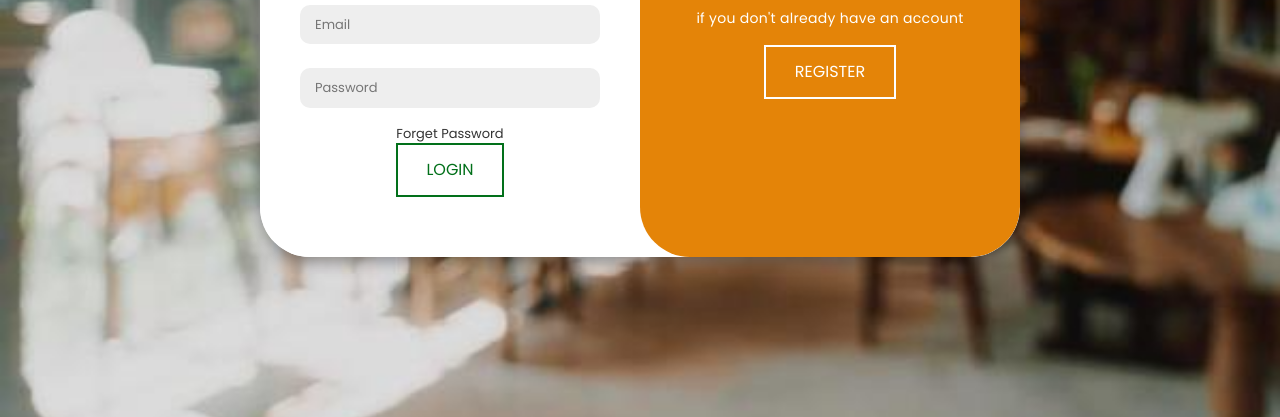
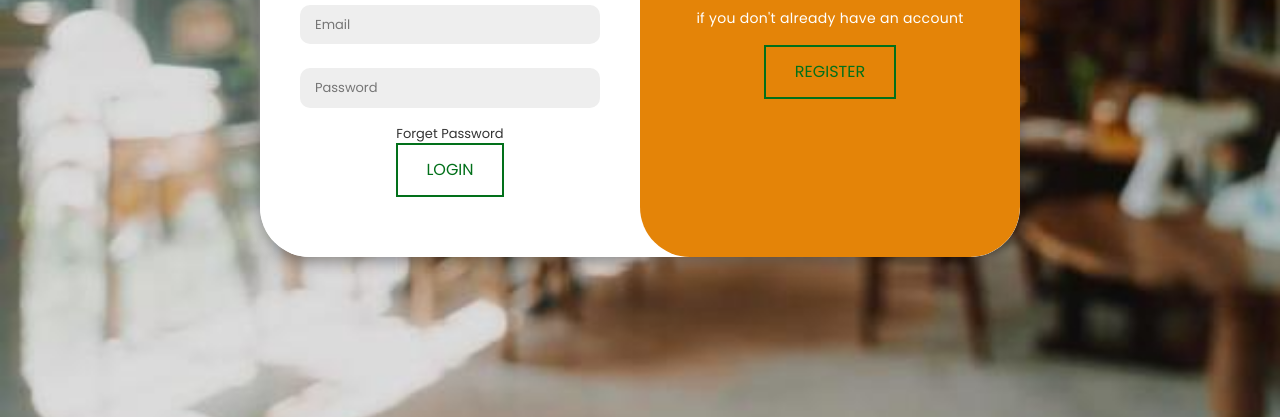
Before and after one commit to HABcoder/shalepizza, a plain HTML site: page contact.html in a window 1280 px wide. Shown: the part 471-888 px from the top of the page. Drawn offline with nearby package versions, Linux system fonts and the light colour scheme; some packages are replaced by stand-ins of ours; a script that the page names is missing.

Commit message:
button changes in contact.html

```diff
--- a/contact.html
+++ b/contact.html
@@ -179,13 +179,13 @@ body::-webkit-scrollbar-thumb{
    }
 
    .contain button:hover {
-    color: #111;
+    color: #fff;
    }
 
 .contain button.hidden{
     background-color: transparent;
-    border-color: #fff;
-    color: white;
+    border-color:  rgb(2, 112, 26);
+    color: rgb(2, 112, 26);
 }
 .contain form{
     background-color: #fff;
```
